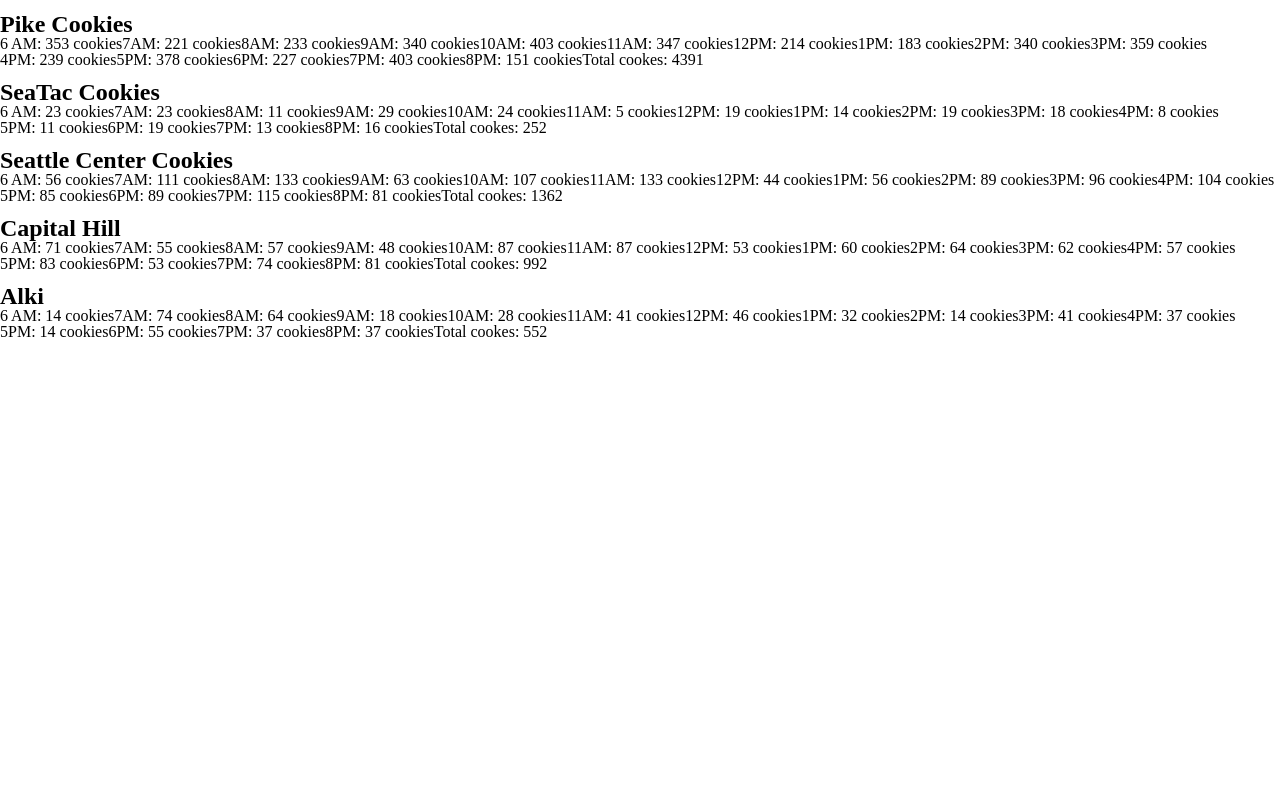
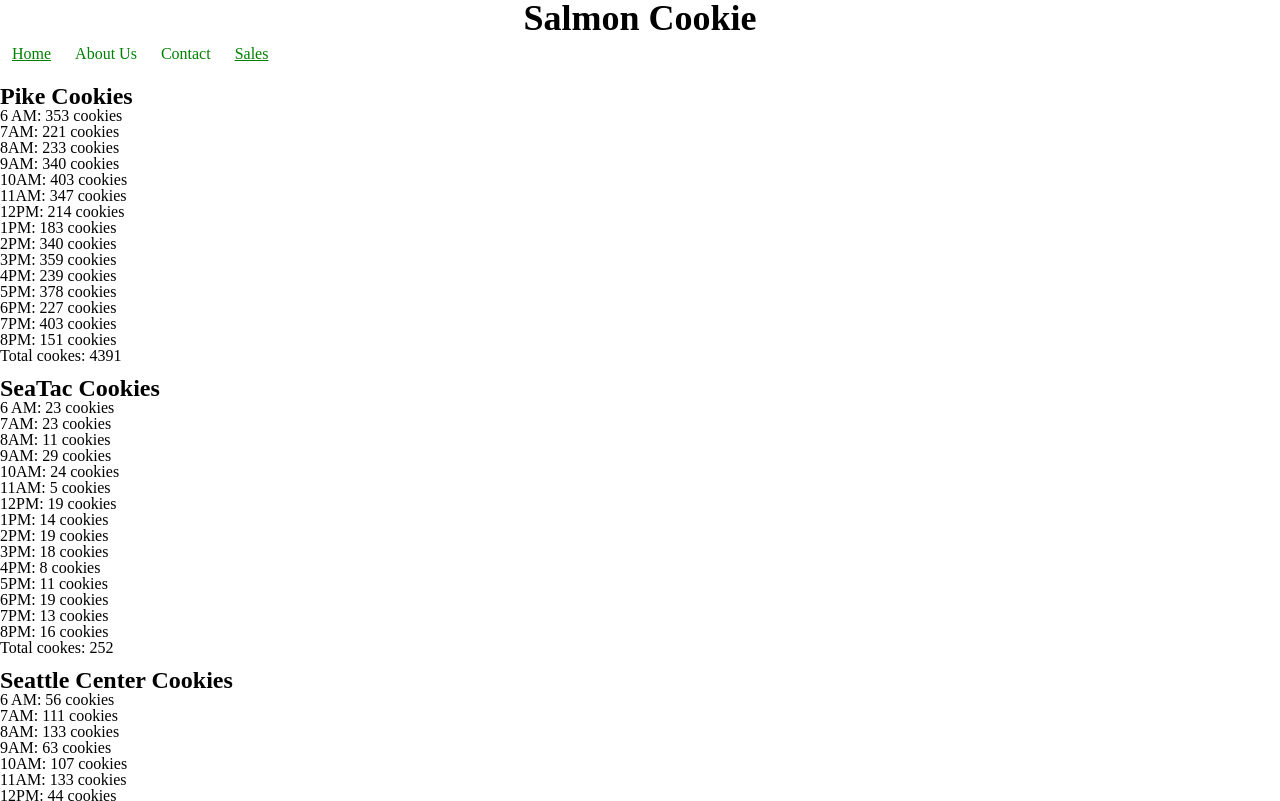
Before and after one commit to JamesDansie/cookie-stand, a plain HTML site: page sales.html in a window 1280 px wide. Shown: the top 801 px of the page. Drawn offline with Linux system fonts and the light colour scheme.

Commit message:
adding css prettiness

```diff
--- a/css/style.css
+++ b/css/style.css
@@ -1,10 +1,18 @@
 *{
     border: solid 1px;
+}
+div #nav{
+    display: block;
+}
+div #highlights{
+    width: 40%;
 }
 header{
     width: 100%;
 }
-
+#highlights{
+    width: 40%;
+}
 h1{
     font-size: 36px;
     text-align: center;
@@ -20,12 +28,9 @@ h3{
     font-size: 24px;
     font-weight: bold;
     padding-top: 12px;
-    clear: left;
-}
-li{
-    float: left;
 }
 li a{
+    float: left;
     display:block;
     color: green;
     text-align: center;
--- a/js/app.js
+++ b/js/app.js
@@ -30,6 +30,7 @@ var pike = {
   locSales: [],
   time: ['6 AM', '7AM', '8AM', '9AM', '10AM', '11AM', '12PM', '1PM', '2PM', '3PM', '4PM', '5PM', '6PM', '7PM', '8PM'],
 
+  //got this functino from https://developer.mozilla.org/en-US/docs/Web/JavaScript/Reference/Global_Objects/Math/random
   getRandomInt: function(min, max){
     return Math.round(Math.random() * (max-min+1)) + min;
   },
@@ -46,6 +47,7 @@ var pike = {
 
   render: function(){
     for(var index = 0; index < this.time.length; index++){
+      //got this layout from today's notes
       // render function
       // three things
       // 1. create an element - li
@@ -57,7 +59,7 @@ var pike = {
       // 3. append it to the DOM
       this.ulEl.appendChild(liEl);
     }
-    var liEl = document.createElement('li');
+    liEl = document.createElement('li');
 
     // 2. give it content - name
     liEl.textContent = `Total cookes: ${this.cookieTotal}`;
@@ -77,6 +79,7 @@ var sea = {
   locSales: [],
   time: ['6 AM', '7AM', '8AM', '9AM', '10AM', '11AM', '12PM', '1PM', '2PM', '3PM', '4PM', '5PM', '6PM', '7PM', '8PM'],
 
+  //got this functino from https://developer.mozilla.org/en-US/docs/Web/JavaScript/Reference/Global_Objects/Math/random
   getRandomInt: function(min, max){
     return Math.round(Math.random() * (max-min+1)) + min;
   },
@@ -93,6 +96,7 @@ var sea = {
 
   render: function(){
     for(var index = 0; index < this.time.length; index++){
+      //got this layout from today's notes
       // render function
       // three things
       // 1. create an element - li
@@ -104,7 +108,7 @@ var sea = {
       // 3. append it to the DOM
       this.ulEl.appendChild(liEl);
     }
-    var liEl = document.createElement('li');
+    liEl = document.createElement('li');
 
     // 2. give it content - name
     liEl.textContent = `Total cookes: ${this.cookieTotal}`;
@@ -124,6 +128,7 @@ var center = {
   locSales: [],
   time: ['6 AM', '7AM', '8AM', '9AM', '10AM', '11AM', '12PM', '1PM', '2PM', '3PM', '4PM', '5PM', '6PM', '7PM', '8PM'],
 
+  //got this functino from https://developer.mozilla.org/en-US/docs/Web/JavaScript/Reference/Global_Objects/Math/random
   getRandomInt: function(min, max){
     return Math.round(Math.random() * (max-min+1)) + min;
   },
@@ -140,6 +145,7 @@ var center = {
 
   render: function(){
     for(var index = 0; index < this.time.length; index++){
+      //got this layout from today's notes
       // render function
       // three things
       // 1. create an element - li
@@ -151,7 +157,7 @@ var center = {
       // 3. append it to the DOM
       this.ulEl.appendChild(liEl);
     }
-    var liEl = document.createElement('li');
+    liEl = document.createElement('li');
 
     // 2. give it content - name
     liEl.textContent = `Total cookes: ${this.cookieTotal}`;
@@ -171,6 +177,7 @@ var capHill = {
   locSales: [],
   time: ['6 AM', '7AM', '8AM', '9AM', '10AM', '11AM', '12PM', '1PM', '2PM', '3PM', '4PM', '5PM', '6PM', '7PM', '8PM'],
 
+  //got this functino from https://developer.mozilla.org/en-US/docs/Web/JavaScript/Reference/Global_Objects/Math/random
   getRandomInt: function(min, max){
     return Math.round(Math.random() * (max-min+1)) + min;
   },
@@ -187,6 +194,7 @@ var capHill = {
 
   render: function(){
     for(var index = 0; index < this.time.length; index++){
+      //got this layout from today's notes
       // render function
       // three things
       // 1. create an element - li
@@ -198,7 +206,7 @@ var capHill = {
       // 3. append it to the DOM
       this.ulEl.appendChild(liEl);
     }
-    var liEl = document.createElement('li');
+    liEl = document.createElement('li');
 
     // 2. give it content - name
     liEl.textContent = `Total cookes: ${this.cookieTotal}`;
@@ -218,6 +226,7 @@ var alki = {
   locSales: [],
   time: ['6 AM', '7AM', '8AM', '9AM', '10AM', '11AM', '12PM', '1PM', '2PM', '3PM', '4PM', '5PM', '6PM', '7PM', '8PM'],
 
+  //got this functino from https://developer.mozilla.org/en-US/docs/Web/JavaScript/Reference/Global_Objects/Math/random
   getRandomInt: function(min, max){
     return Math.round(Math.random() * (max-min+1)) + min;
   },
@@ -234,6 +243,7 @@ var alki = {
 
   render: function(){
     for(var index = 0; index < this.time.length; index++){
+      //got this layout from today's notes
       // render function
       // three things
       // 1. create an element - li
@@ -245,7 +255,7 @@ var alki = {
       // 3. append it to the DOM
       this.ulEl.appendChild(liEl);
     }
-    var liEl = document.createElement('li');
+    liEl = document.createElement('li');
 
     // 2. give it content - name
     liEl.textContent = `Total cookes: ${this.cookieTotal}`;
--- a/sales.html
+++ b/sales.html
@@ -9,6 +9,17 @@
     <link href="css/style.css" type="text/css" rel="stylesheet" />
 </head>
 <body>
+    <header>
+        <h1>Salmon Cookie</h1>
+        <div id="nav">
+            <ul>
+                <li><a href="index.html">Home</a></li>
+                <li><a>About Us</a></li>
+                <li><a>Contact</a></li>
+                <li><a href="sales.html">Sales</a></li>
+            </ul>
+        </div>
+    </header>
     <h3>Pike Cookies</h3>
     <ul id="pike"></ul>
 
```
Also changed, not shown: index.html (+12 -5 lines), img/salmon.png (added).
